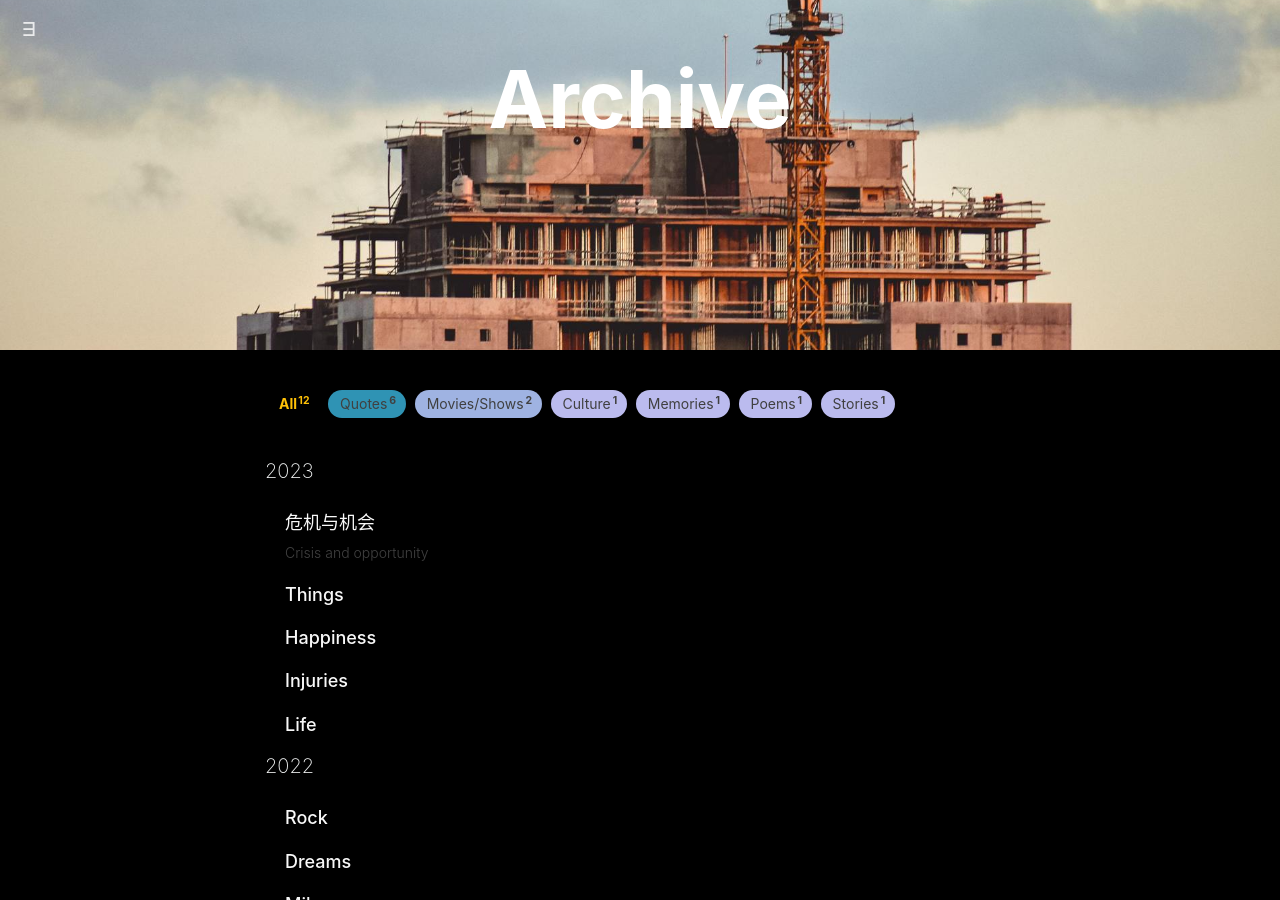
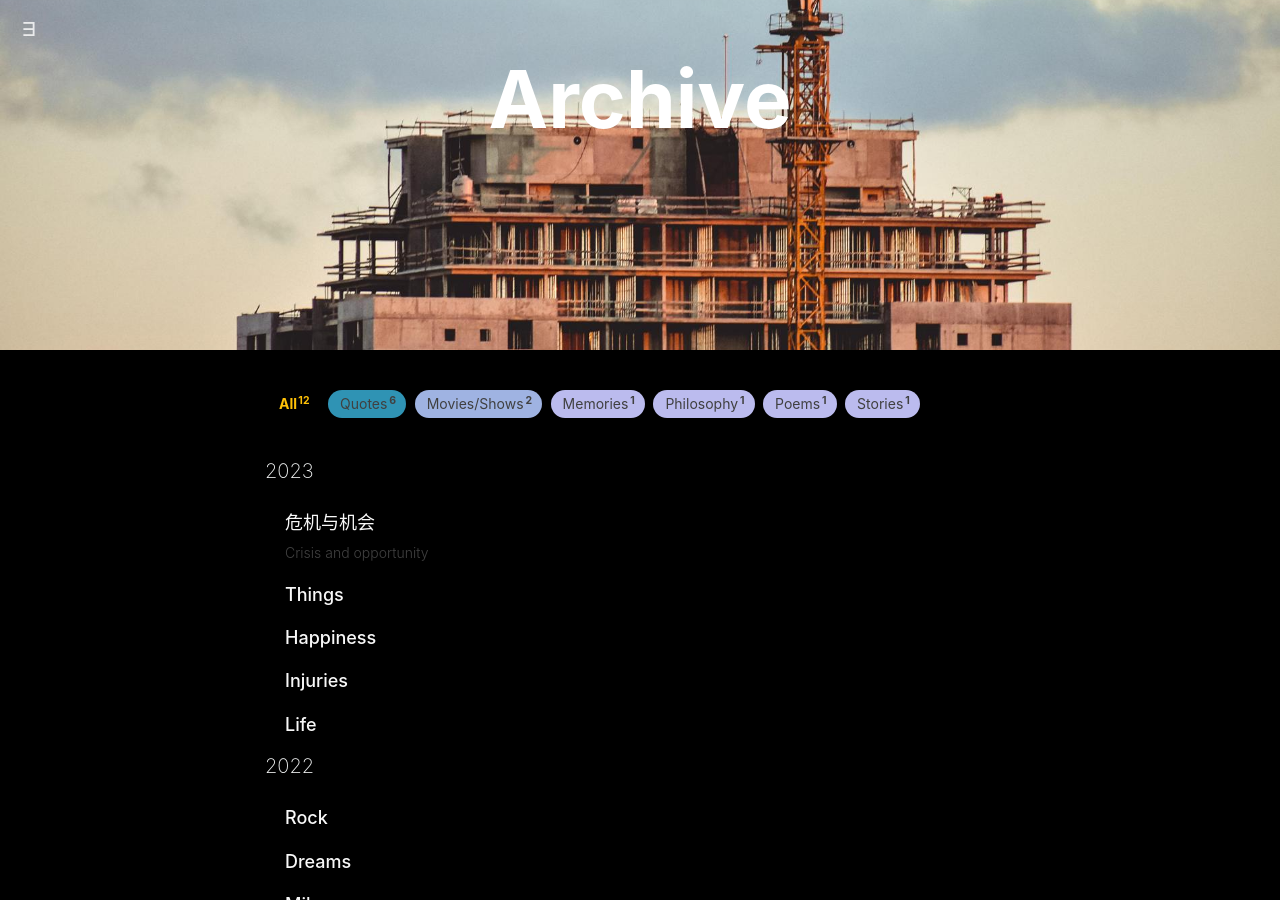
Before and after one commit to eugeniosaintemarie/notes, a Jekyll site: the page built from archive.html, in a window 1280 px wide and 900 px high. Built offline with Jekyll 4.4.1, drawn with Linux system fonts in a browser that asks for light colours; comment, search, counter and statistics services are not loaded.

Commit message:
20230806

```diff
--- a/_posts/2023-08-06-crisis-and-opportunity.markdown
+++ b/_posts/2023-08-06-crisis-and-opportunity.markdown
@@ -9,7 +9,7 @@ header-style: text
 catalog:    false
 multilingual: true
 tags:
-  - Culture
+  - Philosophy
 ---
 
 <div class="en post-container">
--- a/css/notes.css
+++ b/css/notes.css
@@ -639,8 +639,8 @@ img.shadow {
 select {
   -webkit-appearance: none;
   margin-top: 15px;
-  color: #404040;
-  border-color: #404040;
+  color: #404040 !important;
+  border-color: #404040 !important;
   padding: 0em 0.4em;
   background: white;
 }
```
